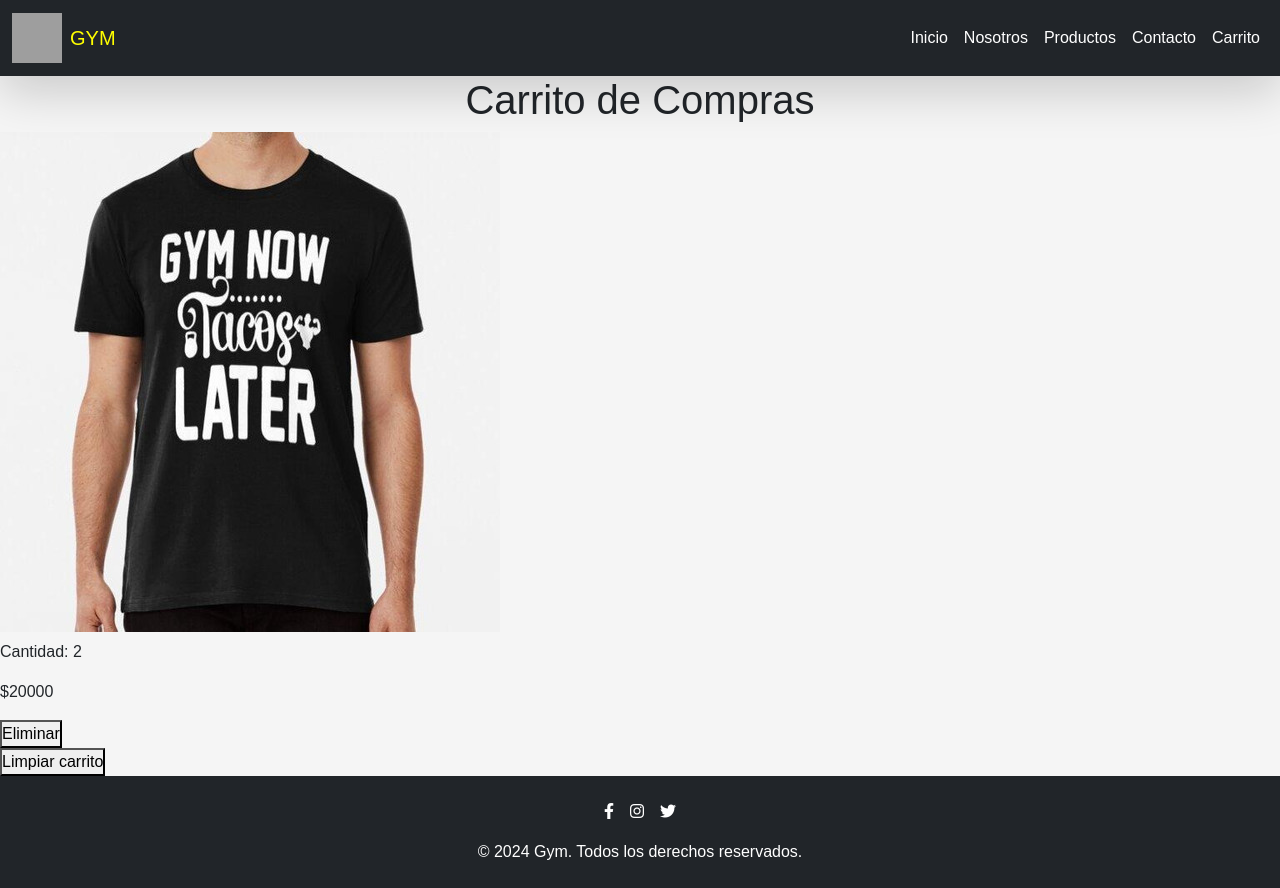
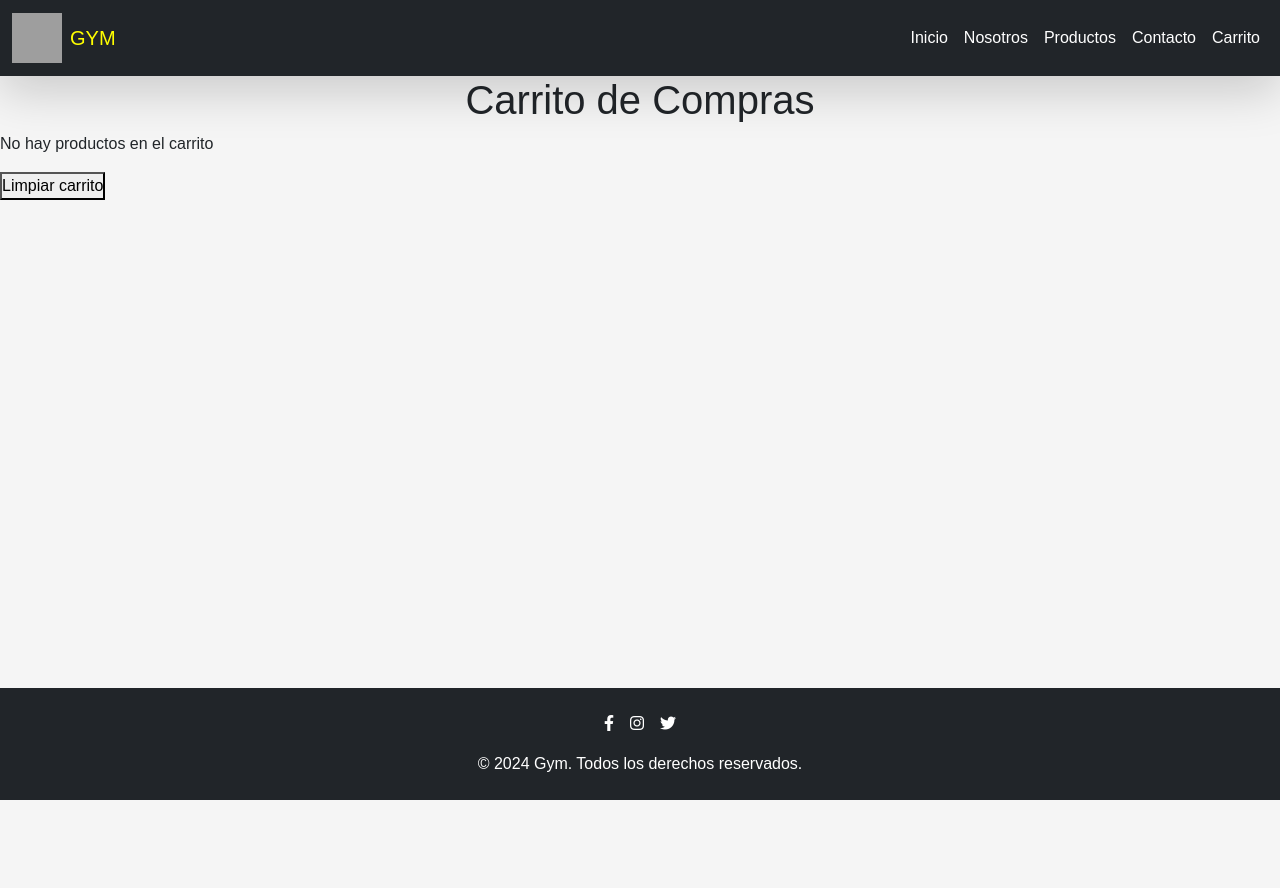
Before and after one commit to myrx2/proyecto-gym, a Next.js app: page /cart in a window 1280 px wide. After the commit the page ends 800 px from the top, so only its background shows below. Built offline with nearby package versions, Linux system fonts and the light colour scheme; data requests are answered from the project's data file; grey boxes are pictures that could not be loaded.

Commit message:
cart crud

```diff
--- a/src/components/CardSection.jsx
+++ b/src/components/CardSection.jsx
@@ -1,7 +1,6 @@
 import React, { useState } from "react";
 import styles from "../styles/CardSection.module.css";
 
-// Componente Card para cada producto
 const Card = ({ title = "Producto", description, price, image, product, addToCart }) => {
   const [liked, setLiked] = useState(false);
 
@@ -22,7 +21,7 @@ const Card = ({ title = "Producto", description, price, image, product, addToCar
         <p className={styles.price}>${price}</p>
         <button
           className={styles.buyButton}
-          onClick={() => addToCart(product)} // Agregar al carrito
+          onClick={() => addToCart(product)}
         >
           Comprar
         </button>
@@ -31,7 +30,7 @@ const Card = ({ title = "Producto", description, price, image, product, addToCar
   );
 };
 
-// Componente CardSection que contiene todas las tarjetas
+
 const CardSection = ({ products = [], addToCart }) => {
   return (
     <div className={styles.imageContainer}>
--- a/src/components/CartItem.js
+++ b/src/components/CartItem.js
@@ -1,11 +1,23 @@
+import React from "react";
+import styles from "../styles/CardSection.module.css";
+
 const CartItem = ({ item, deleteFromCart }) => {
   return (
-    <div className="cart-item">
-      <img src={item.image} alt={item.name} />
-      <h4>{item.name}</h4>
-      <p>Cantidad: {item.quantity}</p>
-      <p>${item.price * item.quantity}</p>
-      <button onClick={() => deleteFromCart(item.id)}>Eliminar</button>
+    <div className={styles.card}>
+      <div className={styles.imageContainerCard}>
+        <img src={item.image} alt={item.name} className={styles.cardImage} />
+      </div>
+      <div className={styles.cardContent}>
+        <h4>{item.name}</h4>
+        <p>Cantidad: {item.quantity}</p>
+        <p>${item.price * item.quantity}</p>
+        <button
+          className={styles.deleteButton}
+          onClick={() => deleteFromCart(item.id)}
+        >
+          Eliminar
+        </button>
+      </div>
     </div>
   );
 };
--- a/src/db/db.json
+++ b/src/db/db.json
@@ -113,14 +113,5 @@
       "image": "/images/img16.jpg"
     }
   ],
-  "cart": [
-    {
-      "id": "2",
-      "title": "Remera Deportiva",
-      "description": "Remera ideal para entrenamiento fresca y comoda.",
-      "price": 10000,
-      "image": "/images/img2.jpg",
-      "quantity": 2
-    }
-  ]
+  "cart": []
 }
--- a/src/pages/cart.js
+++ b/src/pages/cart.js
@@ -19,7 +19,7 @@ const CartPage = () => {
       dispatch({
         type: TYPES.READ_STATE,
         payload: {
-          products: [], // Los productos no los necesitas aquí, solo el carrito
+          products: [],
           cart: responseCart.data,
         },
       });
@@ -35,10 +35,10 @@ const CartPage = () => {
   const deleteFromCart = async (id, all = false) => {
     try {
       if (all) {
-        // Eliminar el producto completo del carrito
+
         await axios.delete(`${ENDPOINTS.cart}/${id}`);
       } else {
-        // Disminuir la cantidad del producto en el carrito
+
         const itemToDelete = cart.find((item) => item.id === id);
         if (itemToDelete.quantity > 1) {
           await axios.put(`${ENDPOINTS.cart}/${id}`, {
@@ -49,7 +49,7 @@ const CartPage = () => {
           await axios.delete(`${ENDPOINTS.cart}/${id}`);
         }
       }
-      updateState(); // Actualizar el estado después de eliminar
+      updateState();
     } catch (error) {
       console.error("Error deleting from cart:", error);
     }
@@ -60,7 +60,7 @@ const CartPage = () => {
       for (let item of cart) {
         await axios.delete(`${ENDPOINTS.cart}/${item.id}`);
       }
-      updateState(); // Limpiar carrito
+      updateState();
     } catch (error) {
       console.error("Error clearing the cart:", error);
     }
--- a/src/reducer/shoppingReducer.js
+++ b/src/reducer/shoppingReducer.js
@@ -2,7 +2,7 @@ import { TYPES } from "@/actions/actions";
 
 export const shoppingReducer = (state, action) => {
   switch (action.type) {
-    // Leer el estado inicial
+
     case TYPES.READ_STATE:
       return {
         ...state,
@@ -10,7 +10,6 @@ export const shoppingReducer = (state, action) => {
         products: action.payload.products,
       };
 
-    // Agregar un producto al carrito
     case TYPES.ADD_TO_CART: {
       const newItem = state.products.find(
         (product) => product.id === action.payload
@@ -37,7 +36,7 @@ export const shoppingReducer = (state, action) => {
       };
     }
 
-    // Resto de las acciones
+
     case TYPES.REMOVE_ONE_ITEM: {
       const productToRemove = state.cart.find(
         (item) => item.id === action.payload
--- a/src/styles/CardSection.module.css
+++ b/src/styles/CardSection.module.css
@@ -1,4 +1,4 @@
-/* Contenedor principal */
+
 .imageContainer {
   display: flex;
   flex-direction: column;
@@ -9,7 +9,7 @@
   margin-bottom: 3rem;
 }
 
-/* Titulo */
+
 .title {
   text-align: center;
   margin-bottom: 2.5rem;
@@ -19,7 +19,7 @@
   padding: 0 1rem;
 }
 
-/* Cuadricula de productos */
+
 .grid {
   display: grid;
   grid-template-columns: repeat(auto-fill, minmax(250px, 1fr));
@@ -32,7 +32,6 @@
 }
 
 
-/* Tarjeta individual */
 .card {
   background-color: #ffffff;
   border-radius: 12px;
@@ -46,13 +45,13 @@
   flex-direction: column;
 }
 
-/* Hover en tarjeta */
+
 .card:hover {
   transform: translateY(-10px);
   box-shadow: 0 8px 20px rgba(0, 0, 0, 0.2);
 }
 
-/* Contenedor imagen */
+
 .imageContainerCard {
   position: relative;
   width: 100%;
@@ -62,7 +61,7 @@
   align-items: center;
 }
 
-/* Imagen */
+
 .card img {
   width: 100%;
   height: 100%;
@@ -70,7 +69,7 @@
   border-radius: 8px;
 }
 
-/* Boton Corazon */
+
 .card button.likeButton {
   position: absolute;
   top: 10px;
@@ -91,7 +90,7 @@
   color: red;
 }
 
-/* Contenido de la tarjeta */
+
 .cardContent {
   padding: 1rem;
 }
@@ -109,14 +108,14 @@
   margin-bottom: 15px;
 }
 
-/* Precio */
+
 .price {
   font-size: 1.2rem;
   font-weight: bold;
   color: #333;
 }
 
-/* Boton de compra */
+
 .card button.buyButton {
   background-color: #007bff;
   color: white;
@@ -139,6 +138,27 @@
   transform: scale(0.98);
 }
 
+.card button.deleteButton {
+  background-color: red;
+  color: white;
+  padding: 12px;
+  border-radius: 8px;
+  font-weight: bold;
+  cursor: pointer;
+  transition: background-color 0.3s ease, transform 0.2s ease;
+  width: 100%;
+  text-align: center;
+}
+
+.card button.deleteButton:hover {
+  background-color: darkred;
+  transform: scale(1.05);
+}
+
+.card button.deleteButton:active {
+  transform: scale(0.98);
+}
+
 /* Responsividad */
 @media (max-width: 1024px) {
   .grid {
```
